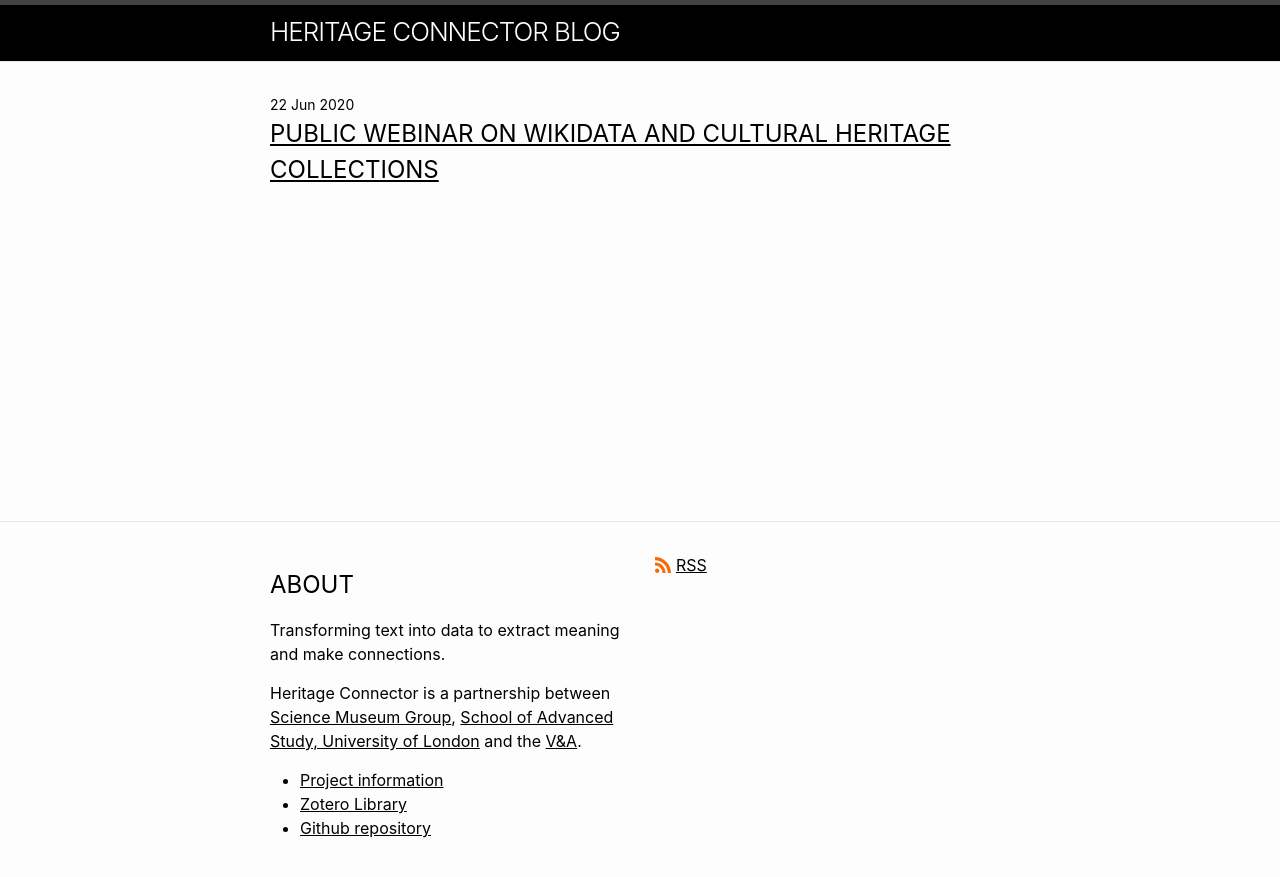
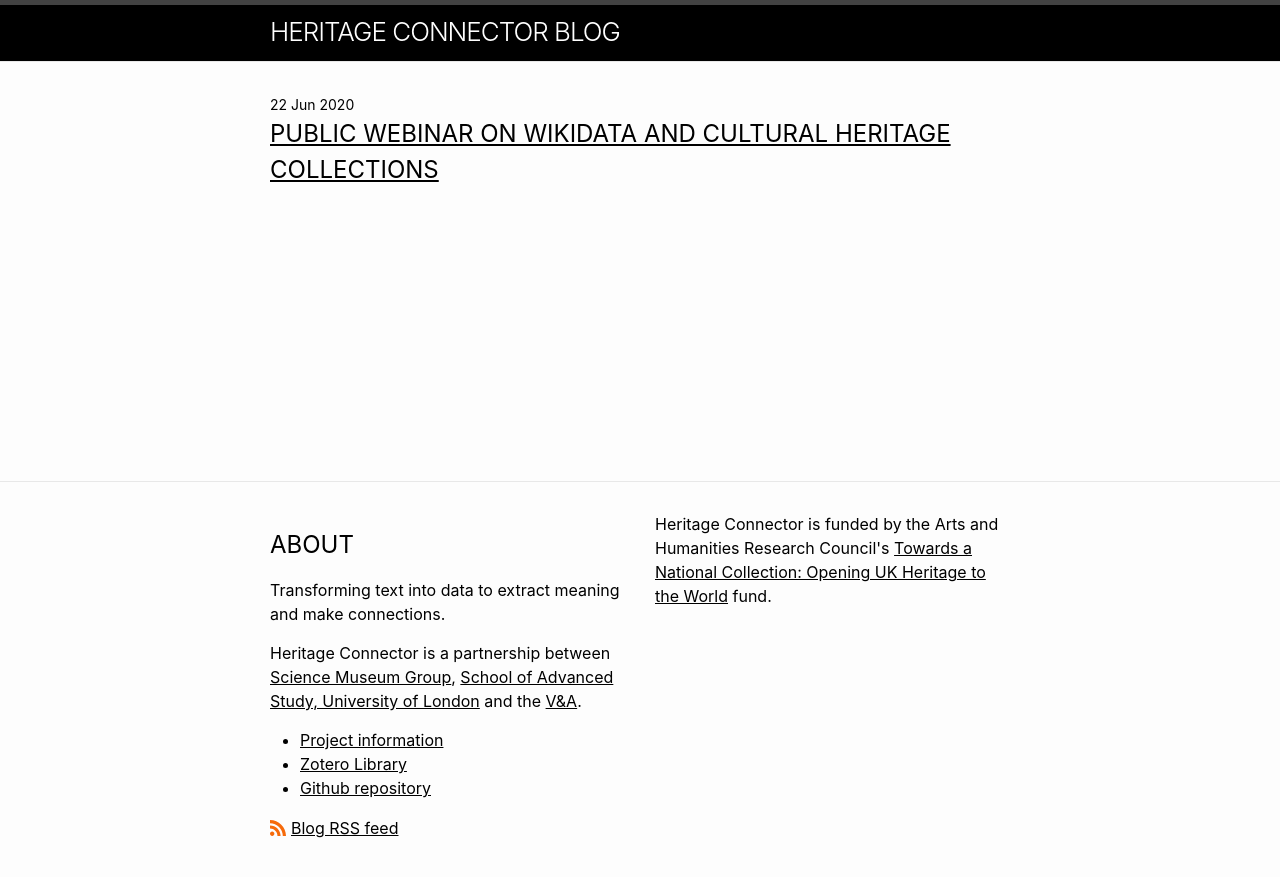
Before and after one commit to portableant/heritageconnector, a Jekyll site: the page built from README.md, in a window 1280 px wide. Shown: the top 877 px of the page. Built offline with Jekyll 4.4.1, drawn with Linux system fonts in a browser that asks for light colours; some web fonts are replaced; our own code applies the rules of GitHub Pages for plain Markdown files.

Commit message:
Update footer.html

```diff
--- a/_includes/footer.html
+++ b/_includes/footer.html
@@ -31,18 +31,20 @@
                     </li>
                 </ul>
 
-
+<p class="feed-subscribe">
+          <a href="{{ 'feed.xml' | relative_url }}">
+            <svg class="svg-icon orange">
+              <use xlink:href="{{ 'assets/minima-social-icons.svg#rss' | relative_url }}"></use>
+            </svg><span>Blog RSS feed</span>
+          </a>
+        </p>
 
 
       </div>
       <div class="footer-col">
-        <p class="feed-subscribe">
-          <a href="{{ 'feed.xml' | relative_url }}">
-            <svg class="svg-icon orange">
-              <use xlink:href="{{ 'assets/minima-social-icons.svg#rss' | relative_url }}"></use>
-            </svg><span>RSS</span>
-          </a>
-        </p>      </div>
+              <p>Heritage Connector is funded by the Arts and Humanities Research Council's <a href="https://ahrc.ukri.org/research/fundedthemesandprogrammes/tanc-opening-uk-heritage-to-the-world/">Towards a National Collection: Opening UK Heritage to the World</a> fund.</p>
+
+        </div>
     </div>
 
     <div class="social-links">
```
